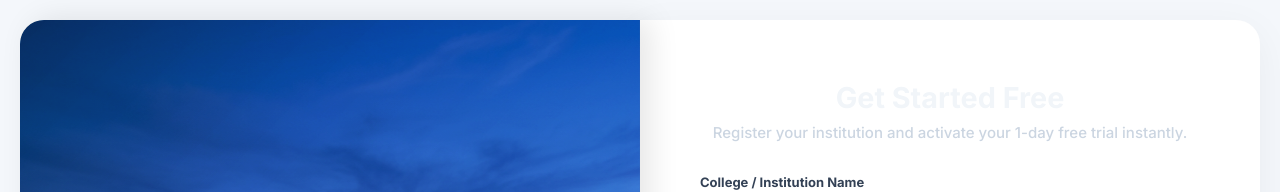
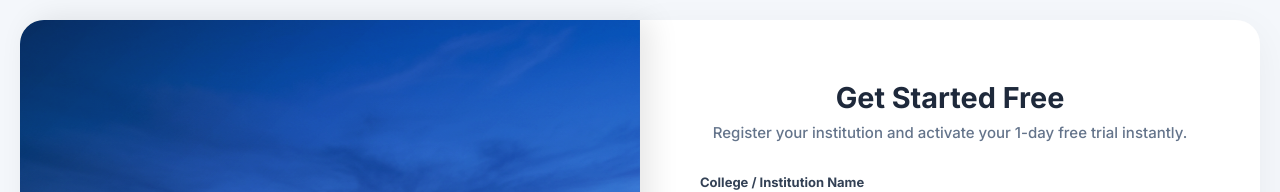
Before and after one commit to forgeindiaconnect-Techies/College-ERP-FIC, a React (Vite) app: page /get-access in a window 1280 px wide. Shown: the top 192 px of the page. Built offline with nearby package versions, Linux system fonts and the light colour scheme; no server answers.

Commit message:
Fix invisible text on GetAccess page

```diff
--- a/src/pages/GetAccess.jsx
+++ b/src/pages/GetAccess.jsx
@@ -77,8 +77,8 @@ const GetAccess = () => {
       <div className="login-form-section" style={{ overflowY: 'auto' }}>
         <div className="login-card-container" style={{ maxWidth: '500px' }}>
           <div className="login-card-header" style={{ marginBottom: '2rem' }}>
-            <h2 style={{ fontSize: '1.8rem', fontWeight: 800, color: 'var(--text-main)', marginBottom: '0.5rem' }}>Get Started Free</h2>
-            <p style={{ color: 'var(--text-muted)' }}>Register your institution and activate your 1-day free trial instantly.</p>
+            <h2 style={{ fontSize: '1.8rem', fontWeight: 800, marginBottom: '0.5rem' }}>Get Started Free</h2>
+            <p>Register your institution and activate your 1-day free trial instantly.</p>
           </div>
 
           {success && (
```
